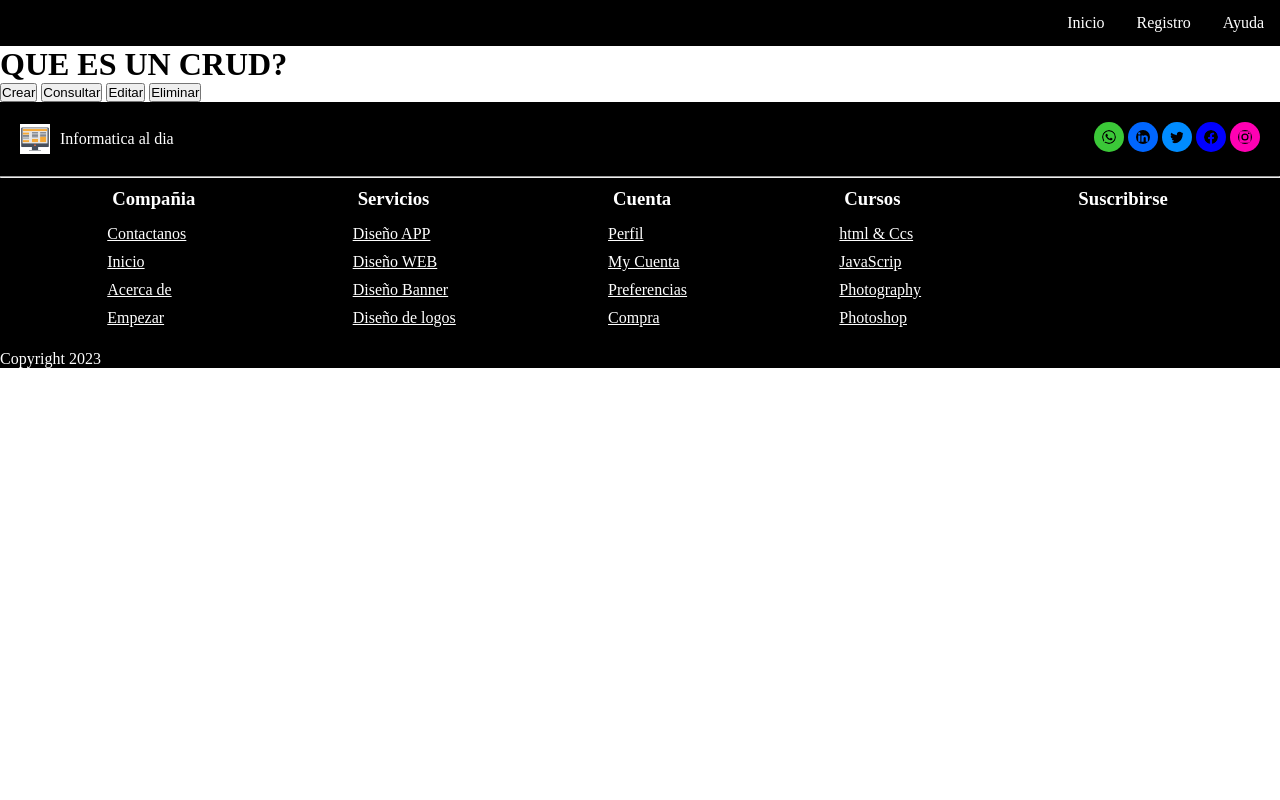
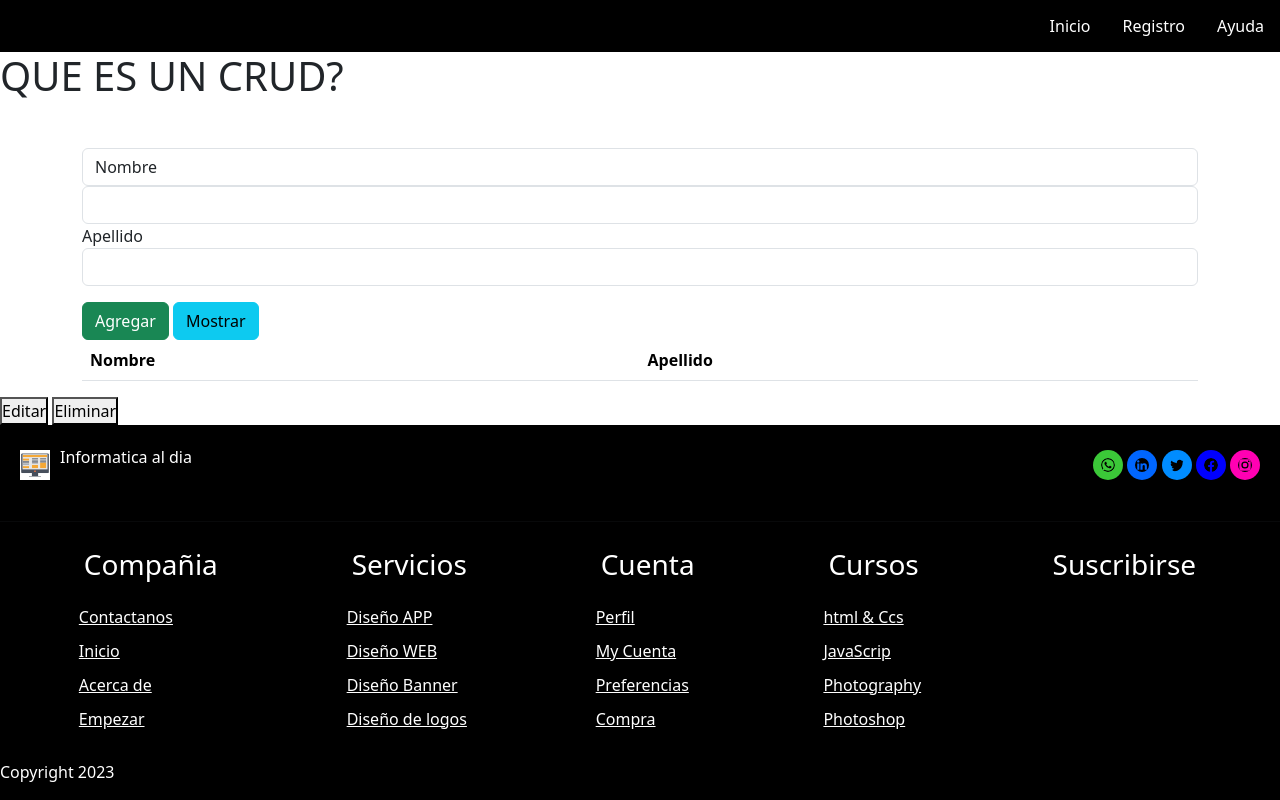
Before and after one commit to cyunist/proyect2, a plain HTML site: page index.html in a window 1280 px wide. Drawn offline with nearby package versions, Linux system fonts and the light colour scheme.

Commit message:
se agrega bootstrac botones agregar y consultar

```diff
--- a/index.html
+++ b/index.html
@@ -5,6 +5,12 @@
     <meta http-equiv="X-UA-Compatible" content="IE=edge">
     <meta name="viewport" content="width=device-width, initial-scale=1.0">
     <title>Proyecto-2 CRUD</title>
+
+    <!-- librerias de bootstrap -->
+    <link href="https://cdn.jsdelivr.net/npm/bootstrap@5.3.0-alpha1/dist/css/bootstrap.min.css" rel="stylesheet" integrity="sha384-GLhlTQ8iRABdZLl6O3oVMWSktQOp6b7In1Zl3/Jr59b6EGGoI1aFkw7cmDA6j6gD" crossorigin="anonymous">
+    <script src="https://cdn.jsdelivr.net/npm/bootstrap@5.3.0-alpha1/dist/js/bootstrap.bundle.min.js" integrity="sha384-w76AqPfDkMBDXo30jS1Sgez6pr3x5MlQ1ZAGC+nuZB+EYdgRZgiwxhTBTkF7CXvN" crossorigin="anonymous"></script>
+
+    <!-- estilos co CSS -->
     <link rel="stylesheet" href="./css/styles.css">
 </head>
 <body>
@@ -25,9 +31,61 @@
 
             </nav>
             <h1>QUE ES UN CRUD?</h1>
+            <div class="container mt-5">
+                <section class="row">
+                    <article class="col">
+                        <form >
+                            <label for="nombre" class="form-control">Nombre</label>
+                            <input
+                                type="text"
+                                class="form-control"
+                                id="nombre"
+                                autocomplete="off"
+                            />
+
+                            <div class="mb-3">
+                                <label for="apellido">Apellido</label>
+                                <input
+                                    type="text"
+                                    class="form-control"
+                                    id="apellido"
+                                    autocomplete="off"
+                                />
+                            </div>
+                            <button
+                                type="button"
+                                class="btn btn-success"
+                                onclick="agregar"
+                             >
+                                 Agregar
+                            </button>
+
+                            <button
+                                type="button"
+                                class="btn btn-info"
+                                onclick="mostrar"
+                             >
+                                 Mostrar
+                            </button>
+                        </form>
+                    </article>
+                    <article>
+                        <table class="table">
+                            <thead>
+                                <tr>
+                                    <th scope="col">Nombre</th>
+                                    <th scope="col">Apellido</th>
+                                </tr>
+                            </thead>
+                            <tbody id="cuerpotabla"></tbody>
+                        </table>
+                    </article>
+                </section>
+
+            </div>
+
+
             <section>
-                <button>Crear</button>
-                <button>Consultar</button>
                 <button>Editar</button>
                 <button>Eliminar</button>
             </section>
--- a/js/codigo.js
+++ b/js/codigo.js
@@ -1 +1,9 @@
-console.log("hola conexion");
+
+guardar_localStorage();
+
+function guardar_localStorage(){
+
+    let nombre = "carlos";
+    localStorage.setItem("nombre", nombre);
+
+}
```
